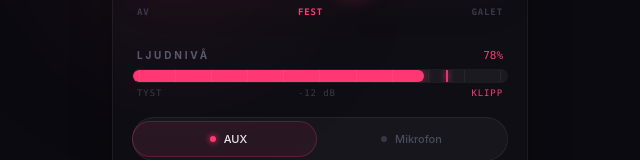
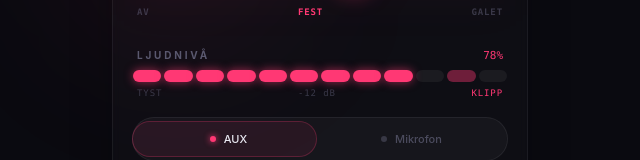
Before and after one commit to raagerrd-ship-it/dmx-control, a React (Vite) app: page / in a window 1280 px wide. Shown: the part 208-368 px from the top of the page, without its empty margins (320-960 px from the left). Built offline with nearby package versions, Linux system fonts and the light colour scheme.

Commit message:
Changes
Co-authored-by: raagerrd-ship-it <246996133+raagerrd-ship-it@users.noreply.github.com>

```diff
--- a/src/pages/DmxController.tsx
+++ b/src/pages/DmxController.tsx
@@ -130,8 +130,8 @@ function moodInfoFor(v: number) {
   return               { name: "Galet",  desc: "Full fart, drop-blackout, riser-strobe" };
 }
 
-/* Horisontell input-mätare: visar verklig ljudnivå (0–100 %) med peak-hold.
-   Samma visuella språk som stämningsslidern så det känns som en logisk mätare. */
+/* Segmenterad input-mätare: 12 block som tänds efter ljudnivå.
+   Mer professionell och stabil än en mjuk bar — tydligare avläsning på scen. */
 function InputLevel() {
   const audio = useDmx((st) => st.audioLevel);
   const pct = Math.max(0, Math.min(100, Math.round(audio * 100)));
@@ -146,7 +146,7 @@ function InputLevel() {
       peakRef.current = pct;
       setPeak(pct);
     } else {
-      peakRef.current = Math.max(pct, peakRef.current - 1.5);
+      peakRef.current = Math.max(pct, peakRef.current - 1.2);
       setPeak(peakRef.current);
     }
     // KLIPP-latch: kräver ≥99 % och hålls i 600 ms för att undvika flimmer
@@ -156,6 +156,10 @@ function InputLevel() {
     setClip((prev) => (prev !== active ? active : prev));
   }, [pct]);
   const hot = clip;
+
+  const SEGMENTS = 12;
+  const activeSegs = Math.round((pct / 100) * SEGMENTS);
+  const peakSeg = Math.round((peak / 100) * SEGMENTS);
 
   return (
     <div>
@@ -168,26 +172,26 @@ function InputLevel() {
         </span>
       </div>
 
-      <div className="relative h-3 rounded-full bg-foreground/[0.05] ring-1 ring-foreground/[0.06] overflow-hidden">
-        {/* fyllnad */}
-        <div
-          className={`absolute inset-y-0 left-0 rounded-full transition-[width] duration-100 ${
-            hot ? "bg-primary shadow-[0_0_12px_hsl(var(--primary)/0.7)]" : "bg-primary/70"
-          }`}
-          style={{ width: `${pct}%` }}
-        />
-        {/* peak-hold linje */}
-        <div
-          aria-hidden
-          className="absolute inset-y-0 w-[2px] bg-primary/90 shadow-[0_0_6px_hsl(var(--primary))] transition-[left] duration-150"
-          style={{ left: `calc(${peak}% - 1px)`, opacity: silent ? 0 : 1 }}
-        />
-        {/* skala */}
-        <div aria-hidden className="absolute inset-0 flex justify-between px-[6px] pointer-events-none">
-          {Array.from({ length: 11 }).map((_, i) => (
-            <span key={i} className="w-px h-full bg-foreground/[0.06]" />
-          ))}
-        </div>
+      <div className="grid grid-cols-12 gap-[3px] h-3">
+        {Array.from({ length: SEGMENTS }).map((_, i) => {
+          const isActive = i < activeSegs;
+          const isPeak = i === peakSeg && !silent;
+          const isHot = hot && isActive;
+          return (
+            <div
+              key={i}
+              className={`rounded-sm transition-colors duration-100 ${
+                isHot
+                  ? "bg-primary shadow-[0_0_10px_hsl(var(--primary)/0.6)]"
+                  : isActive
+                  ? "bg-primary/80"
+                  : isPeak
+                  ? "bg-primary/40"
+                  : "bg-foreground/[0.06]"
+              }`}
+            />
+          );
+        })}
       </div>
 
       <div className="flex justify-between mt-1.5 px-1 font-mono">
```
